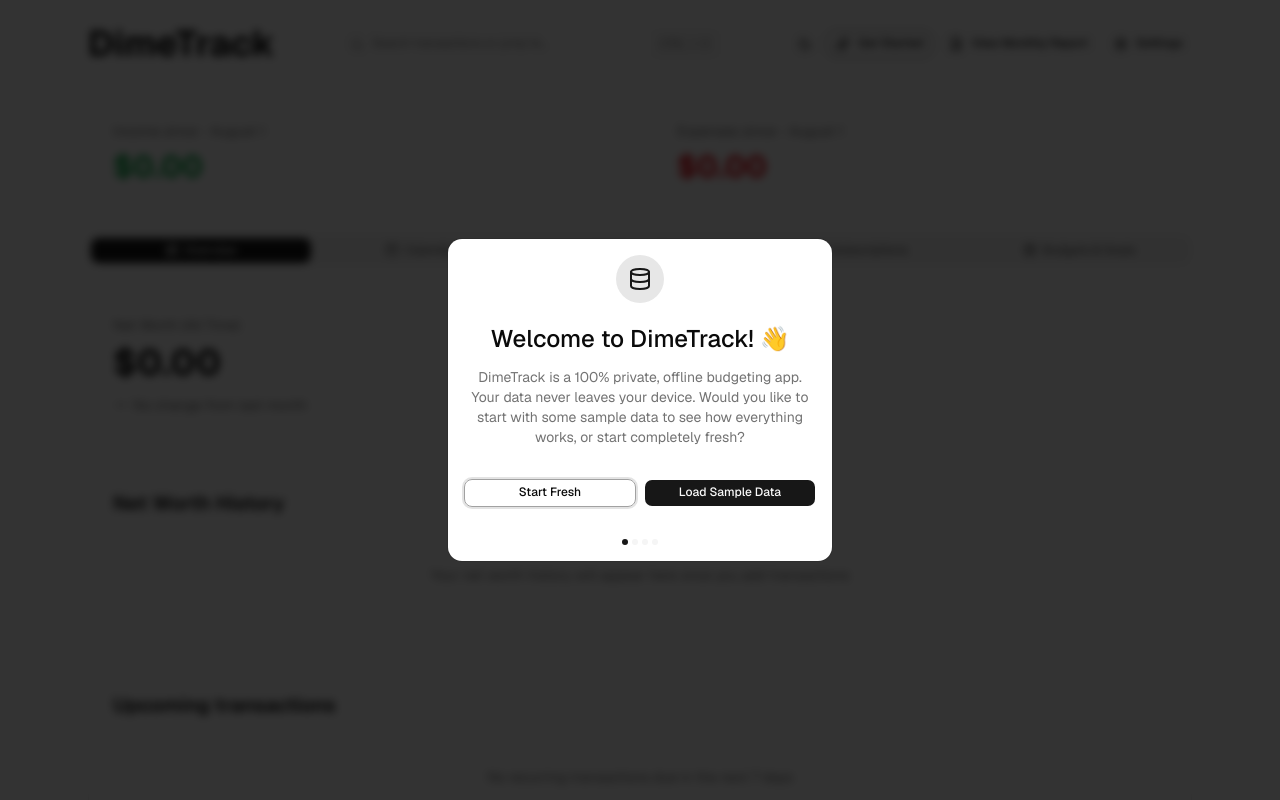
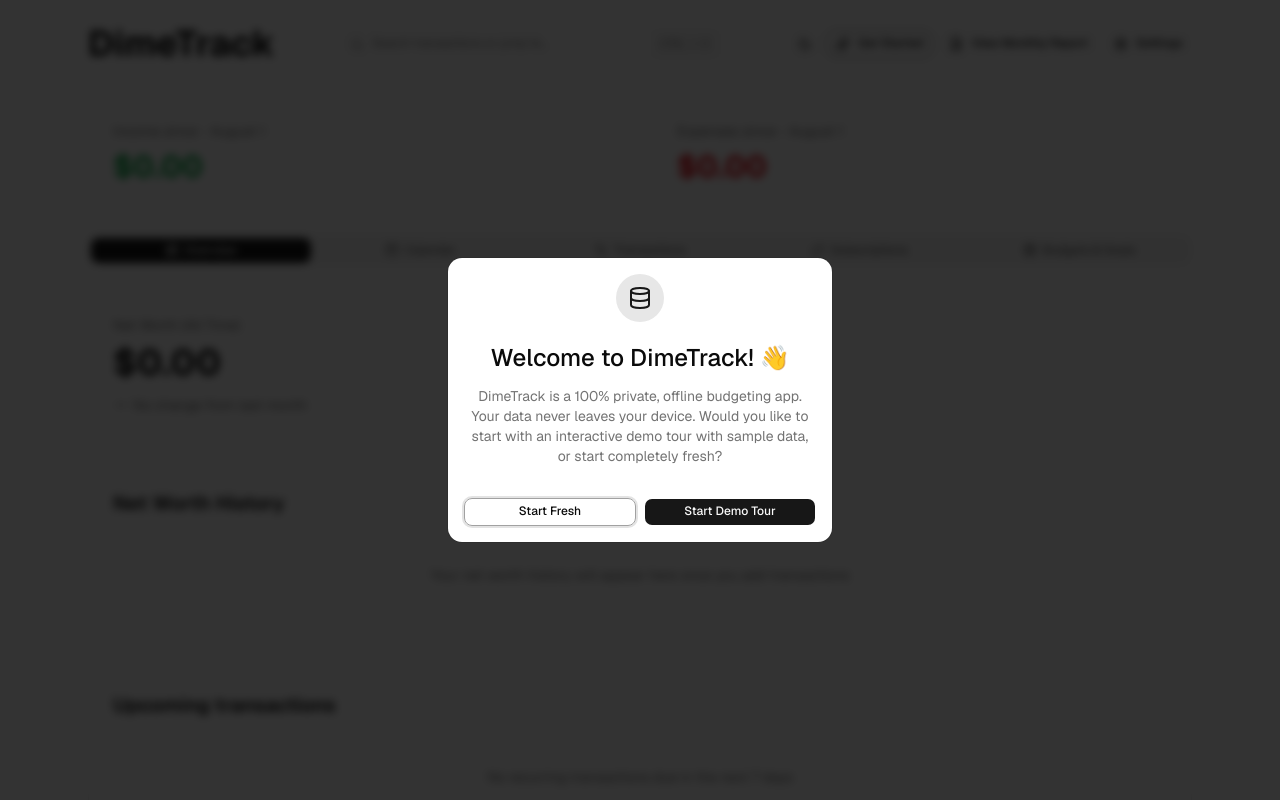
Before and after one commit to d3monas/DimeTrack, a Next.js app: page /app in a window 1280 px wide. Shown: the top 800 px of the page. Built offline with nearby package versions, Linux system fonts and the light colour scheme; some icons are missing.

Commit message:
feat: update tutorial, remove steps, only use for triggering tour

```diff
--- a/components/tutorial.tsx
+++ b/components/tutorial.tsx
@@ -1,7 +1,6 @@
-import { useState } from "react"
 import { Dialog, DialogContent, DialogHeader, DialogTitle, DialogDescription } from "./ui/dialog"
 import { Button } from "./ui/button"
-import { LayoutDashboard, CalendarDays, Target, Database } from "lucide-react"
+import { Database } from "lucide-react"
 
 type TutorialDialogThings = {
   open: boolean
@@ -10,65 +9,14 @@ type TutorialDialogThings = {
 }
 
 export function TutorialDialog({ open, onClose, onLoadSampleData }: TutorialDialogThings) {
-  const [step, setStep] = useState(0)
-  const [loadSampleOnFinish, setLoadSampleOnFinish] = useState(false)
-
   const handleClose = () => {
-    setStep(0)
-    setLoadSampleOnFinish(false)
     onClose()
   }
 
-  const handleNext = () => {
-    if (step < 3) {
-      setStep(step + 1)
-    } else {
-      if (loadSampleOnFinish) {
-        onLoadSampleData()
-      }
-      handleClose()
-    }
+  const handleLoadSample = () => {
+    onLoadSampleData()
+    handleClose()
   }
-
-  const handleLoadSampleStart = () => {
-    setLoadSampleOnFinish(true)
-    setStep(1)
-  }
-
-  const steps = [
-    {
-      icon: Database,
-      title: "Welcome to DimeTrack! 👋",
-      description: "DimeTrack is a 100% private, offline budgeting app. Your data never leaves your device. Would you like to start with some sample data to see how everything works, or start completely fresh?",
-      actions: (
-        <div className="flex gap-2 w-full">
-          <Button variant="outline" className="flex-1" onClick={handleClose}>Start Fresh</Button>
-          <Button className="flex-1" onClick={handleLoadSampleStart}>Load Sample Data</Button>
-        </div>
-      )
-    },
-    {
-      icon: LayoutDashboard,
-      title: "The Overview Tab",
-      description: "Track your Net Worth over time, view a 12-month cash flow forecast based on your recurring bills, and see smart stats like your daily average spending.",
-      actions: <Button className="w-full" onClick={handleNext}>Next</Button>
-    },
-    {
-      icon: CalendarDays,
-      title: "The Calendar Tab",
-      description: "The calendar projects your future recurring transactions and calculates your running daily balance. If a future date turns red, you are projected to overdraft.",
-      actions: <Button className="w-full" onClick={handleNext}>Next</Button>
-    },
-    {
-      icon: Target,
-      title: "Budgets & Goals",
-      description: "Category limits now support 1-month rollover-underspend this month, and your available balance increases next month! Set savings goals with target dates to stay on track.",
-      actions: <Button className="w-full" onClick={handleNext}>Finish Tutorial</Button>
-    }
-  ]
-
-  const CurrentStep = steps[step]
-  const Icon = CurrentStep.icon
 
   return (
     <Dialog open={open} onOpenChange={(v) => !v && handleClose()}>
@@ -76,21 +24,19 @@ export function TutorialDialog({ open, onClose, onLoadSampleData }: TutorialDial
         <DialogHeader>
           <div className="flex justify-center mb-4">
             <div className="h-12 w-12 rounded-full bg-primary/10 flex items-center justify-center">
-              <Icon className="h-6 w-6 text-primary" />
+              <Database className="h-6 w-6 text-primary" />
             </div>
           </div>
-          <DialogTitle className="text-center text-2xl">{CurrentStep.title}</DialogTitle>
+          <DialogTitle className="text-center text-2xl">Welcome to DimeTrack! 👋</DialogTitle>
           <DialogDescription className="text-center text-sm text-muted-foreground pt-2 min-h-15">
-            {CurrentStep.description}
+            DimeTrack is a 100% private, offline budgeting app. Your data never leaves your device. Would you like to start with an interactive demo tour with sample data, or start completely fresh?
           </DialogDescription>
         </DialogHeader>
-        <div className="mt-4">
-          {CurrentStep.actions}
-        </div>
-        <div className="flex justify-center gap-1 mt-4">
-          {steps.map((_, i) => (
-            <div key={i} className={`h-1.5 w-1.5 rounded-full ${i === step ? "bg-primary" : "bg-muted"}`} />
-          ))}
+        <div className="mt-4 space-y-2">
+          <div className="flex gap-2 w-full">
+            <Button variant="outline" className="flex-1" onClick={handleClose}>Start Fresh</Button>
+            <Button className="flex-1" onClick={handleLoadSample}>Start Demo Tour</Button>
+          </div>
         </div>
       </DialogContent>
     </Dialog>
```
